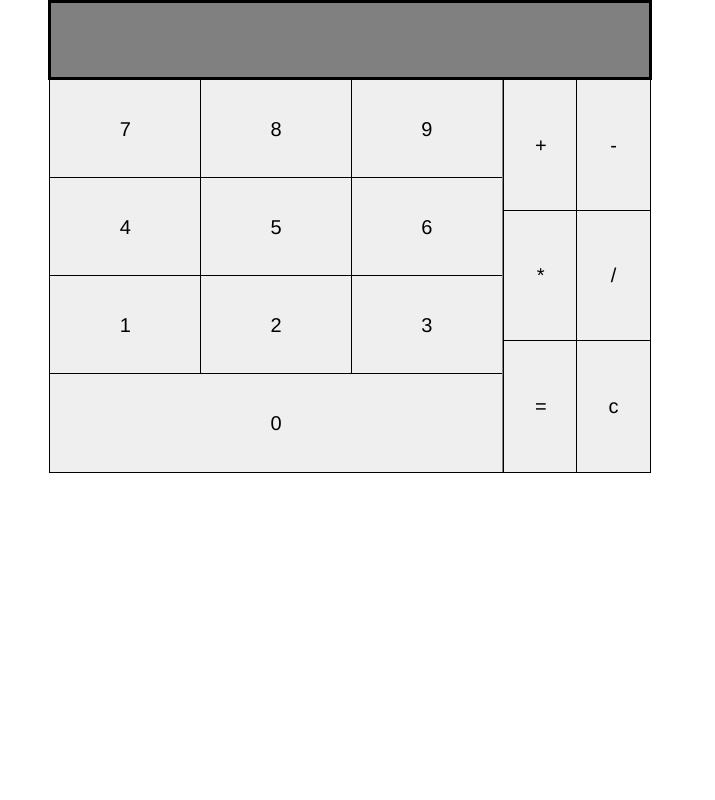
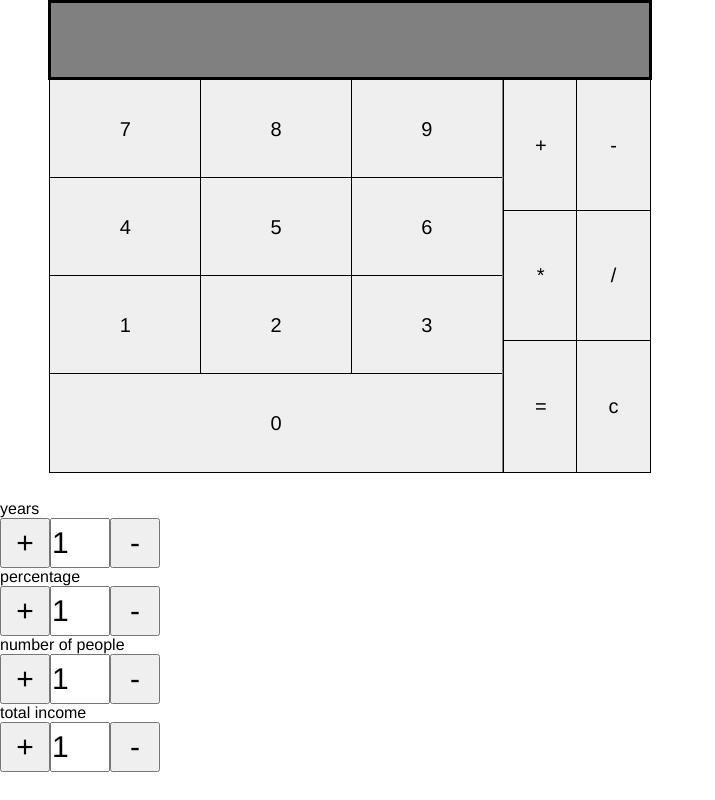
Before and after one commit to DrkNowak/calc, a Vue app: page / in a window 1280 px wide. Shown: the whole page, without its empty margins (0-715 px from the left). Built offline with nearby package versions, Linux system fonts and the light colour scheme.

Commit message:
feat - loan init

```diff
--- a/src/App.vue
+++ b/src/App.vue
@@ -1,14 +1,17 @@
 <template>
   <CalculatorBody />
+  <LoanBody />
 </template>
 
 <script lang="ts">
 import { defineComponent } from 'vue'
 import CalculatorBody from './components/CalculatorBody.vue'
+import LoanBody from './components/Loan/LoanBody.vue'
 
 export default defineComponent({
   name: 'App',
   components: {
+    LoanBody,
     CalculatorBody
   }
 })
--- a/src/components/CalculatorBody.vue
+++ b/src/components/CalculatorBody.vue
@@ -1,4 +1,5 @@
 <template>
+  <div class="body">
     <div class="calc">
       <CalculatorResult @blur="handleBlur" :query="query" />
       <div class="calc__btns">
@@ -18,6 +19,7 @@
             :key="action"
             :text="action"
           />
+        </div>
       </div>
     </div>
   </div>
@@ -57,14 +59,21 @@ export default defineComponent({
 
       if (value === 'c') {
         this.query = ''
-      } else if (Object.values(this.actions).includes(lastChar) && Object.values(this.actions).includes(value)) {
+      } else if (
+        Object.values(this.actions).includes(lastChar) &&
+        Object.values(this.actions).includes(value)
+      ) {
         this.query = this.query.slice(0, this.query.length - 1) + value
       } else if (value === '=') {
         if (this.query.length > 2) {
           this.query = Parser.parse(this.query).evaluate() + ''
         }
       } else {
-        console.log(Object.values(this.actions), value, Object.values(this.actions).includes(value))
+        console.log(
+          Object.values(this.actions),
+          value,
+          Object.values(this.actions).includes(value)
+        )
         this.query += value
       }
     }
@@ -73,9 +82,13 @@ export default defineComponent({
 </script>
 
 <style lang="scss" scoped>
+.body {
+  display: flex;
+}
+
 .calc {
   width: 600px;
-  height: 800px;
+  height: 500px;
   margin-left: 50px;
 
   &__btns {
--- /dev/null
+++ b/src/components/Loan/LoanBody.vue
@@ -0,0 +1,28 @@
+<template>
+  <div class="loan-body">
+     <LoanInput v-for="{step, key, label} in fields" :key="key" :label="label" :step="step" />
+  </div>
+</template>
+
+<script lang="ts">
+
+import { defineComponent } from 'vue'
+import { fields } from '@/consts/loanFields'
+
+import LoanInput from './LoanInput.vue'
+export default defineComponent({
+  components: {
+    LoanInput
+  },
+  data () {
+    return {
+      fields
+    }
+  }
+
+})
+</script>
+
+<style>
+
+</style>
--- /dev/null
+++ b/src/components/Loan/LoanInput.vue
@@ -0,0 +1,62 @@
+<template>
+  <label>{{label}}</label>
+  <div class="loan-input">
+    <button @click="handleAdd">+</button>
+    <input type="number" ref="input" :value ="rangeVal"/>
+    <button @click="handleSubtract">-</button>
+  </div>
+</template>
+
+<script lang="ts">
+import { defineComponent } from 'vue'
+import { InputRef } from '@/types/global'
+
+export default defineComponent({
+
+  props: {
+    label: { type: String, default: '' },
+    step: { type: Number, default: 0 }
+  },
+  data () {
+    return {
+      rangeVal: '1'
+    }
+  },
+
+  methods: {
+    handleSubtract () : void {
+      const refs = this.$refs as InputRef
+      if (refs.input.value >= this.step && !!refs.input.value) {
+        (refs.input.value as number) = parseFloat(refs.input.value as string) - this.step
+      }
+
+      this.$emit('change', refs.input.value)
+    },
+
+    handleAdd () : void {
+      const refs = this.$refs as InputRef
+      refs.input.value = +this.step + parseFloat(refs.input.value as string)
+
+      this.$emit('change', refs.input.value)
+    }
+  }
+})
+</script>
+
+<style lang="scss" scoped>
+
+.loan-input {
+  display: flex;
+
+  button {
+    width: 50px;
+    height: 50px;
+    font-size: 30px;
+  }
+
+  input {
+    width: 60px;
+    font-size: 30px;
+  }
+}
+</style>
--- /dev/null
+++ b/src/consts/loanFields.ts
@@ -0,0 +1,7 @@
+export const fields = {
+  years: { key: 'years', step: 5, label: 'years' },
+  percentage: { key: 'percentage', step: 0.5, label: 'percentage' },
+  people: { key: 'people', step: 1, label: 'number of people' },
+  income: { key: 'income', step: 500, label: 'total income' }
+
+}
--- /dev/null
+++ b/src/types/global.ts
@@ -0,0 +1,3 @@
+export type InputRef = {
+    input: { value: string | number},
+}
```
Also changed, not shown: 1 other file (tests, documents, lock files or other folders). Lines whose indentation alone changed are shown as unchanged.
